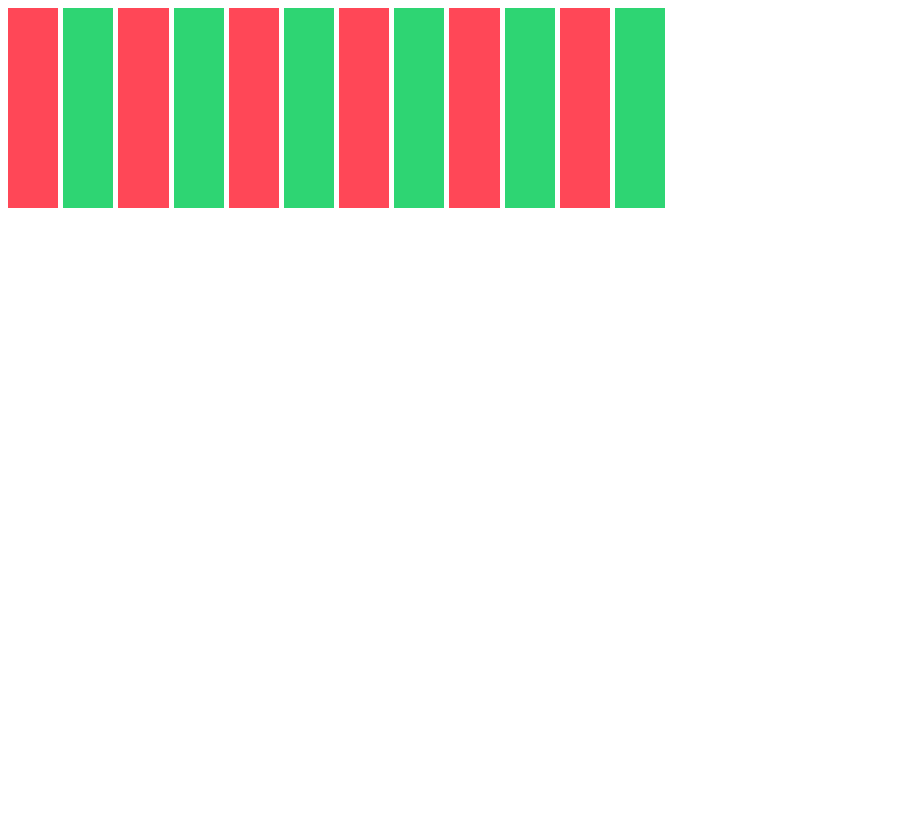
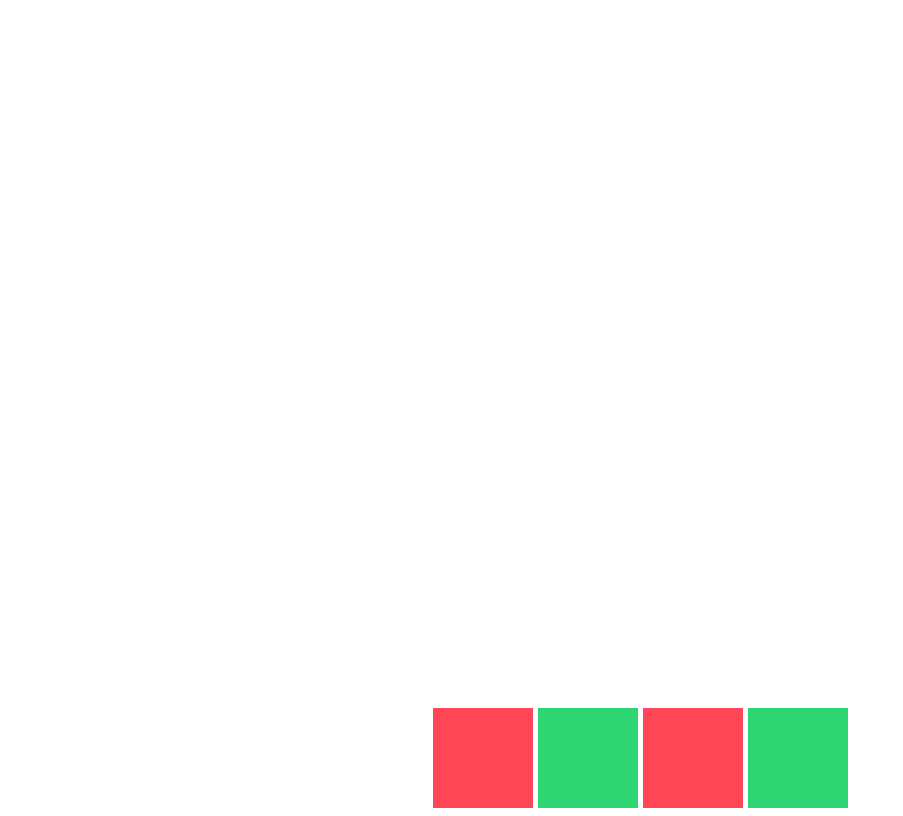
Before and after one commit to ghdl023/css-masterclass, a website: page grid.html in a window 1280 px wide. Shown: the whole page, without its empty margins (0-903 px from the left). Drawn offline with Linux system fonts and the light colour scheme.

Commit message:
#2.7 Justify Content, Align Content and Place Content

```diff
--- a/grid.html
+++ b/grid.html
@@ -9,8 +9,10 @@
       .father {
         display: grid;
         grid-gap: 5px;
-        grid-template-columns: repeat(auto-fill, minmax(50px, 1fr));
-        grid-auto-rows: 200px;
+        grid-template-columns: repeat(4, 100px);
+        grid-auto-rows: 100px;
+        place-content: end center;
+        height: 100vh;
       }
 
       .box:nth-child(odd) {
@@ -28,14 +30,6 @@
       <div class="box"></div>
       <div class="box"></div>
       <div class="box"></div>
-      <div class="box"></div>
-      <div class="box"></div>
-      <div class="box"></div>
-      <div class="box"></div>
-      <div class="box"></div>
-      <div class="box"></div>
-      <div class="box"></div>
-      <div class="box"></div>
     </div>
   </body>
 </html>
```
